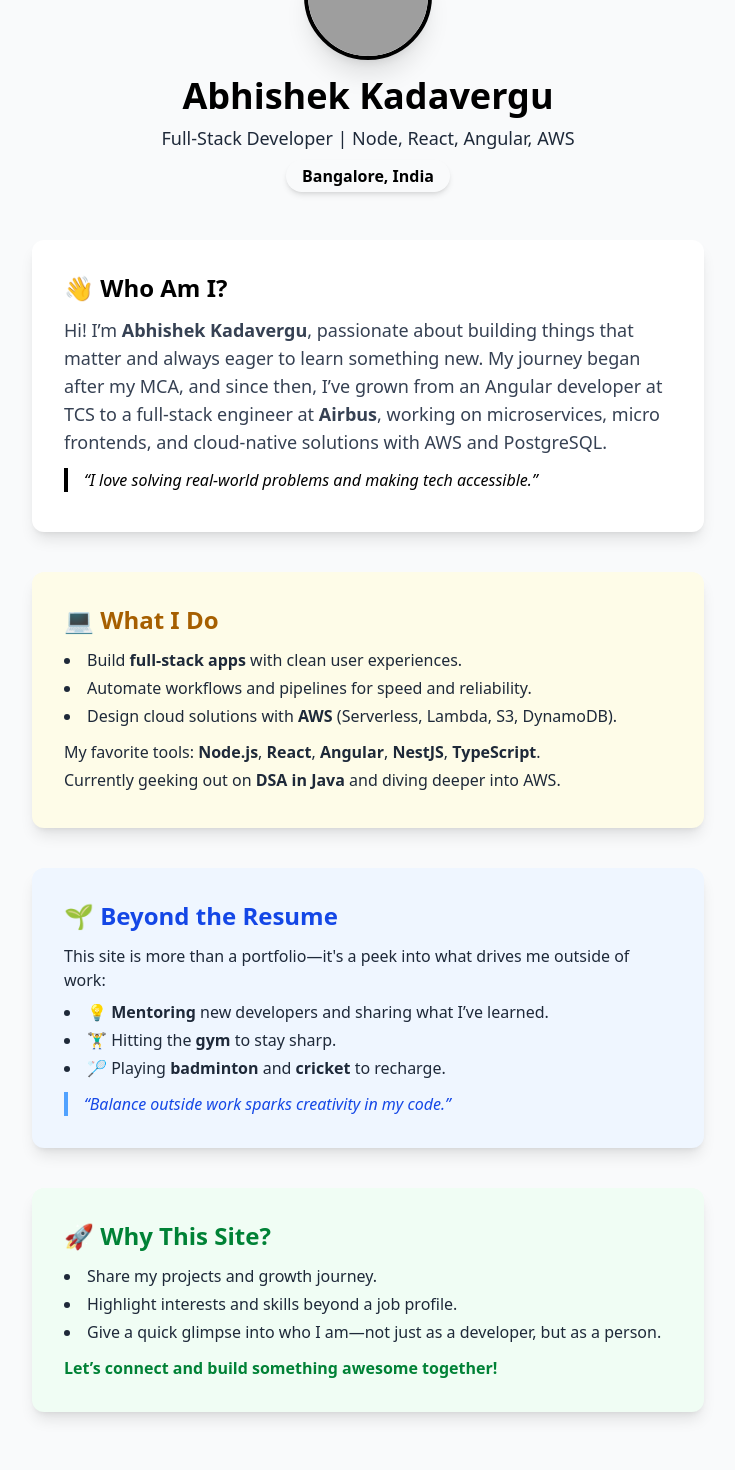
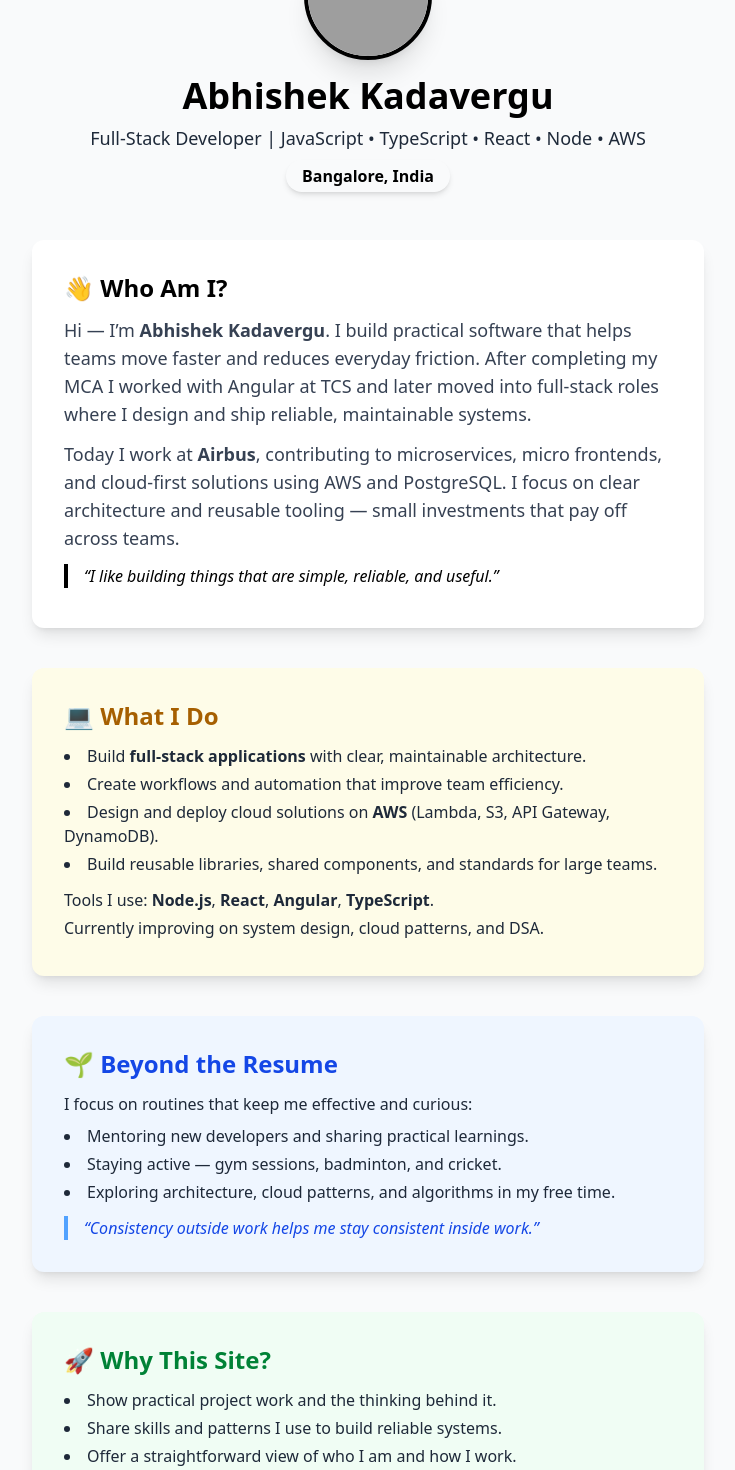
Before and after one commit to AbhishekKadavergu/who-am-i, a React (Vite) app: page / in a window 1280 px wide. Shown: the part 200-1670 px from the top of the page, without its empty margins (272-1007 px from the left). Built offline with nearby package versions, Linux system fonts and the light colour scheme; grey boxes are pictures that could not be loaded.

Commit message:
improved about section

```diff
--- a/src/components/About.tsx
+++ b/src/components/About.tsx
@@ -16,7 +16,7 @@ const About: React.FC = () => (
         Abhishek Kadavergu
       </h1>
       <p className="text-lg text-gray-800 dark:text-yellow-200 font-medium mb-2">
-        Full-Stack Developer | Node, React, Angular, AWS
+        Full-Stack Developer | JavaScript • TypeScript • React • Node • AWS
       </p>
       <span className="inline-block bg-primary text-black dark:bg-yellow-400 dark:text-gray-900 px-4 py-1 rounded-full font-semibold shadow-md">
         Bangalore, India
@@ -29,15 +29,22 @@ const About: React.FC = () => (
         👋 Who Am I?
       </h2>
       <p className="mb-3 text-lg text-gray-700 dark:text-yellow-100">
-        Hi! I’m <span className="font-bold">Abhishek Kadavergu</span>,
-        passionate about building things that matter and always eager to learn
-        something new. My journey began after my MCA, and since then, I’ve grown
-        from an Angular developer at TCS to a full-stack engineer at{" "}
-        <span className="font-bold">Airbus</span>, working on microservices,
-        micro frontends, and cloud-native solutions with AWS and PostgreSQL.
+        Hi — I’m <span className="font-bold">Abhishek Kadavergu</span>. I build
+        practical software that helps teams move faster and reduces everyday
+        friction. After completing my MCA I worked with Angular at TCS and later
+        moved into full-stack roles where I design and ship reliable,
+        maintainable systems.
       </p>
+
+      <p className="mb-3 text-lg text-gray-700 dark:text-yellow-100">
+        Today I work at <span className="font-bold">Airbus</span>, contributing
+        to microservices, micro frontends, and cloud-first solutions using AWS
+        and PostgreSQL. I focus on clear architecture and reusable tooling —
+        small investments that pay off across teams.
+      </p>
+
       <blockquote className="border-l-4 border-primary dark:border-yellow-400 pl-4 italic text-primary dark:text-yellow-400 mb-2">
-        “I love solving real-world problems and making tech accessible.”
+        “I like building things that are simple, reliable, and useful.”
       </blockquote>
     </div>
 
@@ -48,25 +55,29 @@ const About: React.FC = () => (
       </h2>
       <ul className="list-disc list-inside mb-3 space-y-1 text-gray-800 dark:text-yellow-100">
         <li>
-          Build <span className="font-semibold">full-stack apps</span> with
-          clean user experiences.
+          Build <span className="font-semibold">full-stack applications</span>{" "}
+          with clear, maintainable architecture.
         </li>
-        <li>Automate workflows and pipelines for speed and reliability.</li>
+        <li>Create workflows and automation that improve team efficiency.</li>
         <li>
-          Design cloud solutions with <span className="font-semibold">AWS</span>{" "}
-          (Serverless, Lambda, S3, DynamoDB).
+          Design and deploy cloud solutions on{" "}
+          <span className="font-semibold">AWS</span> (Lambda, S3, API Gateway,
+          DynamoDB).
+        </li>
+        <li>
+          Build reusable libraries, shared components, and standards for large
+          teams.
         </li>
       </ul>
+
       <p className="mb-1 text-gray-800 dark:text-yellow-100">
-        My favorite tools: <span className="font-bold">Node.js</span>,{" "}
+        Tools I use: <span className="font-bold">Node.js</span>,{" "}
         <span className="font-bold">React</span>,{" "}
         <span className="font-bold">Angular</span>,{" "}
-        <span className="font-bold">NestJS</span>,{" "}
         <span className="font-bold">TypeScript</span>.
       </p>
       <p className="mb-1 text-gray-800 dark:text-yellow-100">
-        Currently geeking out on <span className="font-bold">DSA in Java</span>{" "}
-        and diving deeper into AWS.
+        Currently improving on system design, cloud patterns, and DSA.
       </p>
     </div>
 
@@ -76,25 +87,18 @@ const About: React.FC = () => (
         🌱 Beyond the Resume
       </h2>
       <p className="mb-2 text-gray-800 dark:text-blue-100">
-        This site is more than a portfolio—it's a peek into what drives me
-        outside of work:
+        I focus on routines that keep me effective and curious:
       </p>
       <ul className="list-disc list-inside mb-3 space-y-1 text-gray-800 dark:text-blue-100">
+        <li>Mentoring new developers and sharing practical learnings.</li>
+        <li>Staying active — gym sessions, badminton, and cricket.</li>
         <li>
-          💡 <span className="font-semibold">Mentoring</span> new developers and
-          sharing what I’ve learned.
-        </li>
-        <li>
-          🏋️‍♂️ Hitting the <span className="font-semibold">gym</span> to stay
-          sharp.
-        </li>
-        <li>
-          🏸 Playing <span className="font-semibold">badminton</span> and{" "}
-          <span className="font-semibold">cricket</span> to recharge.
+          Exploring architecture, cloud patterns, and algorithms in my free
+          time.
         </li>
       </ul>
       <blockquote className="border-l-4 border-blue-400 dark:border-blue-300 pl-4 italic text-blue-700 dark:text-blue-300">
-        “Balance outside work sparks creativity in my code.”
+        “Consistency outside work helps me stay consistent inside work.”
       </blockquote>
     </div>
 
@@ -104,15 +108,12 @@ const About: React.FC = () => (
         🚀 Why This Site?
       </h2>
       <ul className="list-disc list-inside mb-3 space-y-1 text-gray-800 dark:text-green-100">
-        <li>Share my projects and growth journey.</li>
-        <li>Highlight interests and skills beyond a job profile.</li>
-        <li>
-          Give a quick glimpse into who I am—not just as a developer, but as a
-          person.
-        </li>
+        <li>Show practical project work and the thinking behind it.</li>
+        <li>Share skills and patterns I use to build reliable systems.</li>
+        <li>Offer a straightforward view of who I am and how I work.</li>
       </ul>
       <p className="text-green-700 dark:text-green-300 font-semibold">
-        Let’s connect and build something awesome together!
+        If my approach resonates, I’d be glad to connect and collaborate.
       </p>
     </div>
   </section>
```
